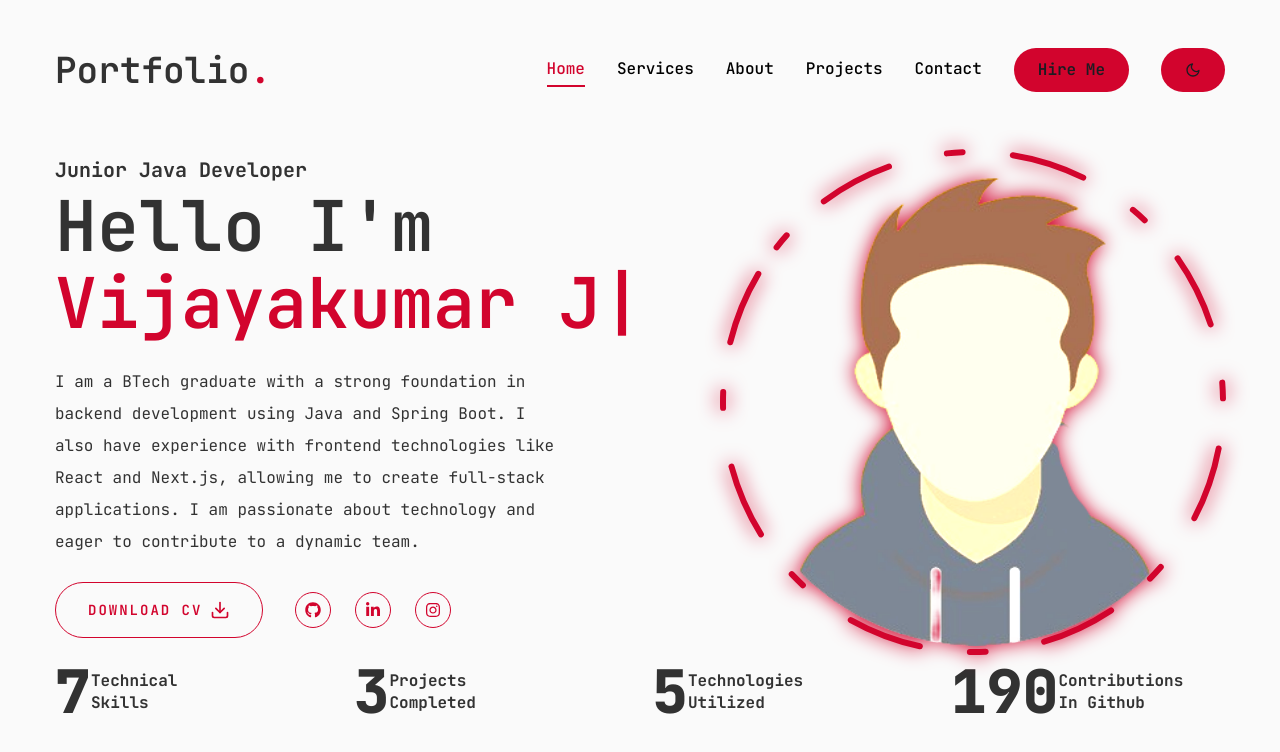
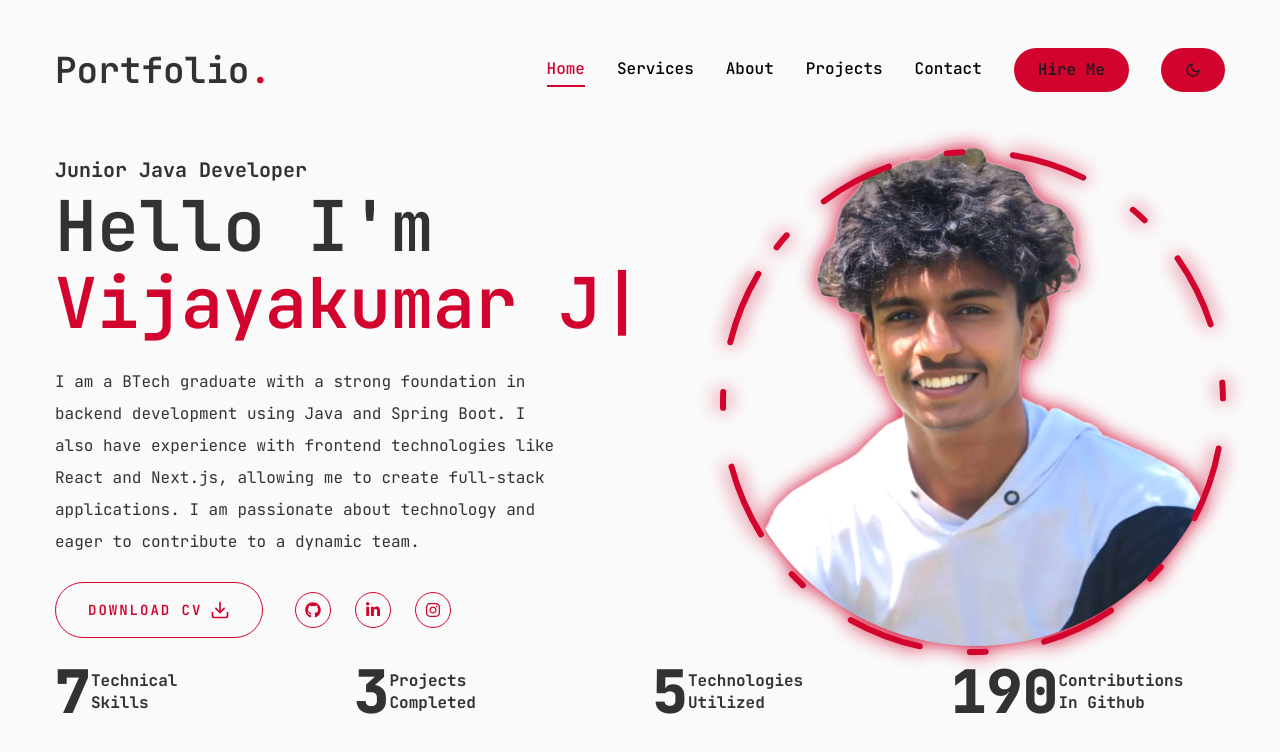
Before and after one commit to Vijaykumar23112000/MyPortfolio, a Next.js app: page / in a window 1280 px wide. Shown: the top 752 px of the page. Built offline with nearby package versions, Linux system fonts and the light colour scheme.

Commit message:
v1.3 Photo Updated , Ph Svg Reverted back

```diff
--- a/components/contact/ContactForm.jsx
+++ b/components/contact/ContactForm.jsx
@@ -7,23 +7,17 @@ import { contactMeData } from "../data/Data"
 import emailjs from '@emailjs/browser';
 import React, { useEffect, useRef, useState } from 'react';
 import AnimatedMessage from "../typeAnimation/AnimatedMessage"
-// import { motion, useInView } from "framer-motion"
-// import { ContactSvg } from "../svg/ContactSvg"
+import { motion } from "framer-motion"
 
 const ContactForm = () => {
 
     const { IDLE, SUCCESS, FAILED } = contactMeData.statusData
     const [sending, setSending] = useState(false)
-    // const [svgVisible, setSvgVisible] = useState(true);
     const form = useRef();
     const [status, setStatus] = useState(IDLE);
-    const ref = useRef()
     const SERVICE_ID = process.env.NEXT_PUBLIC_SERVICE_ID
     const TEMPLATE_ID = process.env.NEXT_PUBLIC_TEMPLATE_ID
     const PUBLIC_KEY = process.env.NEXT_PUBLIC_KEY
-    // const isInView = useInView(ref, {
-    //     margin: "-100px"
-    // })
 
     const handleSubmit = e => {
         setSending(true);
@@ -58,28 +52,11 @@ const ContactForm = () => {
     }, [status]);
 
     return (
-        <div ref={ref} className="xl:w-[54%] order-2 xl:order-none relative">
-            {/* {
-                svgVisible && (
         <motion.div
-                        initial={{ opacity: 1 }}
-                        whileInView={{ opacity: 0 }}
-                        transition={{ delay: 3, duration: 1 }}
-                        exit={{ display: "none" }}
-                        onAnimationComplete={() => setSvgVisible(false)}
-                        className="stroke-accent absolute mx-auto w-full h-full flex justify-center items-center"
+            initial={{ opacity: 0 }}
+            animate={{ opacity: 1, transition: { delay: 2, duration: 0.4, ease: "easeIn" } }}
+            className="xl:w-[54%] order-2 xl:order-none relative"
         >
-                        <div className="">
-                            <ContactSvg isInView={isInView} />
-                        </div>
-                    </motion.div>
-                )
-            } */}
-            {/* <motion.div
-                initial={{ opacity: 0 }}
-                whileInView={{ opacity: 1 }}
-                transition={{ delay: 4, duration: 1 }}
-            > */}
             <form
                 className="flex flex-col gap-6 p-10 bg-light_card_bg dark:bg-[#27272c] rounded-xl"
                 onSubmit={handleSubmit}
@@ -110,8 +87,7 @@ const ContactForm = () => {
                     {status === FAILED && <AnimatedMessage sequence={["Sent Failed", 1000]} />}
                 </div>
             </form>
-            {/* </motion.div> */}
-        </div>
+        </motion.div>
     )
 }
 
--- a/components/data/Data.js
+++ b/components/data/Data.js
@@ -32,7 +32,7 @@ export const socialsData = [
 ]
 
 export const photoData = {
-    img: "/assets/vj.png"
+    img: "/assets/vj1.png"
 }
 
 export const statsData = [
--- a/components/ui/input.jsx
+++ b/components/ui/input.jsx
@@ -5,6 +5,7 @@ import { cn } from "@/lib/utils"
 const Input = React.forwardRef(({ className, type, ...props }, ref) => {
   return (
     (<input
+      required
       type={type}
       className={cn(
         "flex h-[48px] rounded-md border border-white/10 focus:border-accent font-light bg-light dark:bg-primary px-4 py-5 text-base placeholder:text-black/80 text-black dark:text-white/80 dark:placeholder:text-white/60 outline-none ",
--- a/components/ui/textarea.jsx
+++ b/components/ui/textarea.jsx
@@ -5,6 +5,7 @@ import { cn } from "@/lib/utils"
 const Textarea = React.forwardRef(({ className, ...props }, ref) => {
   return (
     (<textarea
+      required
       className={cn(
         "flex min-h-[80px] w-full rounded-md border border-white/10 bg-light dark:bg-primary px-4 py-5 text-base text-black dark:text-white/80 placeholder:text-black/80 dark:placeholder:text-white/60 focus-visible:outline-none focus-visible:ring-1 focus-visible:ring-accent focus-visible:ring-offset-0 disabled:cursor-not-allowed disabled:opacity-50",
         className
```
Also changed, not shown: public/assets/vj1.png (added). Lines whose indentation alone changed are shown as unchanged.
